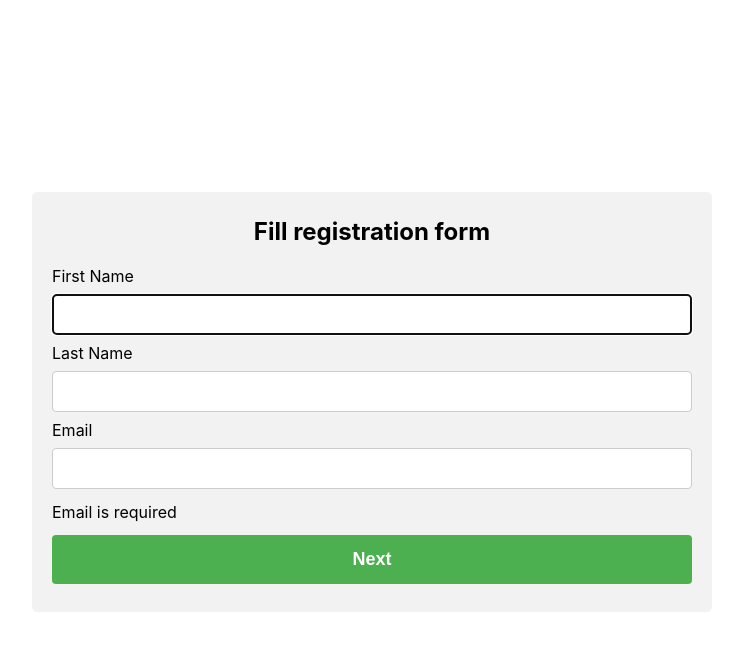
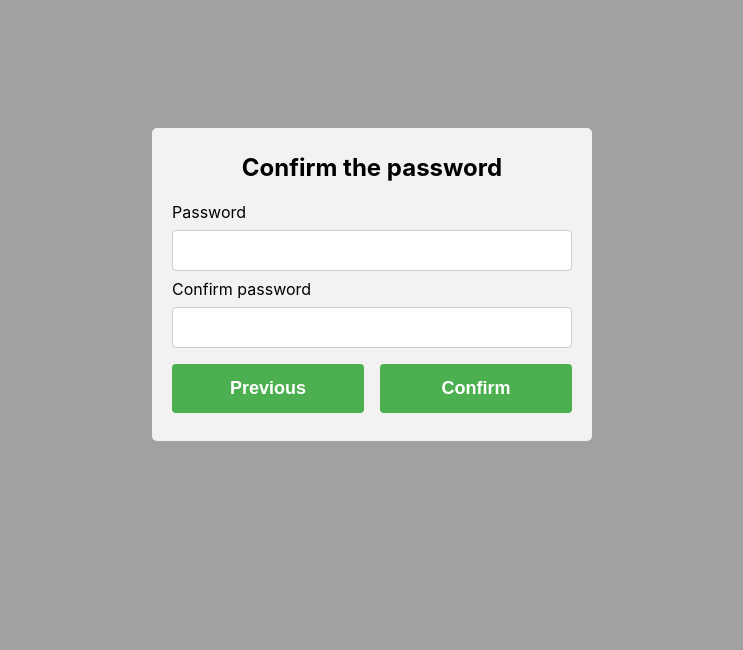
Before and after one commit to maksymovych/react-hw, a React (Create React App) app: page / in a window 1280 px wide. Both pictures are taken after a click on the input "Next". Shown: the top 650 px of the page, without its empty margins (268-1011 px from the left). Built offline with nearby package versions, Linux system fonts and the light colour scheme.

Commit message:
chose photo from pic

```diff
--- a/src/components/forms/Forms.css
+++ b/src/components/forms/Forms.css
@@ -1,6 +1,7 @@
 .formWrapper {
   width: 50%;
-  margin: 15% auto;
+  max-width: 400px;
+  margin: 10% auto;
   background-color: lightblue;
   display: flex;
   flex-direction: column;
@@ -10,9 +11,9 @@
   padding: 20px;
 }
 
-.worningInput {
-  border: 2px solid red;
-  border-radius: 4px;
+.warning {
+  Color: red;
+ margin: 0;
 }
 
 input {
@@ -23,6 +24,7 @@ input {
   display: inline-block;
   border: 1px solid #ccc;
   border-radius: 4px;
+  outline: none;
 }
 
 .buttonWrapper {
@@ -40,3 +42,7 @@ p{
   margin-top: 5px;
   margin-bottom: 5px;
 }
+
+body{
+  background-color: rgba(128, 128, 128, 0.739);
+}
--- a/src/components/forms/firstForm/FirstForm.jsx
+++ b/src/components/forms/firstForm/FirstForm.jsx
@@ -8,16 +8,16 @@ import { changeForm, submitForm } from "../../../actions/actions";
 
 const schema = yup
   .object({
-    name: yup.string().max(30).min(2),
-    lastName: yup.string().max(30).min(2),
-    email: yup.string().email().required(),
+    name: yup
+      .string()
+      .max(30)
+      .min(2)
+      .matches(/^[A-Za-z]+$/i, "Must contain only letters")
+      .required("Name is requared"),
+    lastName: yup.string().max(30).min(2).required("Last Name is requared"),
+    email: yup.string().email().required("Fill email address"),
   })
-  .required();
-
-const validation = {
-  required: true,
-  pattern: /^[A-Za-z]+$/i,
-};
+  .required("All fields must be filled");
 
 const FirstForm = () => {
   const [state, dispatch] = useFormStore();
@@ -40,29 +40,26 @@ const FirstForm = () => {
     <form className="formWrapper" onSubmit={handleSubmit(onSubmit)}>
       <h2>Fill registration form</h2>
       <label htmlFor="name">First Name</label>
+      {!!errors?.name && <p className="warning">{errors?.name?.message}</p>}
+      <input {...register("name")} type="text" id="name" defaultValue={name} />
+      <label htmlFor="lestName">Last Name</label>
+      {!!errors?.lastName && (
+        <p className="warning">{errors?.lastName?.message}</p>
+      )}
       <input
-        {...register("name", validation)}
-        type="text"
-        id="name"
-        defaultValue={name}
-      />
-      <label htmlFor="lestName">Last Name</label>
-      <input
-        {...register("lastName", validation)}
+        {...register("lastName")}
         type="text"
         id="lastName"
         defaultValue={lastName}
       />
-      {errors.name?.type === "required" && <p>{"First name is required"}</p>}
-
       <label htmlFor="email">Email</label>
+      {!!errors?.email && <p className="warning">{errors?.email?.message}</p>}
       <input
         {...register("email")}
         type="email"
         id="email"
         defaultValue={email}
       />
-      {errors.email?.type === "required" && <p>{"Email is required"}</p>}
       <div className="buttonWrapper">
         <InputButton type="submit" value="Next" />
       </div>
--- a/src/components/forms/fourthForm/FourthForm.jsx
+++ b/src/components/forms/fourthForm/FourthForm.jsx
@@ -8,58 +8,62 @@ import { changeForm, submitForm } from "../../../actions/actions";
 
 const schema = yup
   .object({
-    password: yup.string().max(30).min(4).required(),
+    password: yup
+      .string()
+      .max(30)
+      .min(4)
+      .required("The password is required field"),
   })
   .required();
 
 const FourthForm = () => {
   const [state, dispatch] = useFormStore();
   const fields = useMemo(() => state.fourthForm, [state]);
-  const { password, confirmPassword } = fields;
 
   const {
     register,
     handleSubmit,
+    watch,
     formState: { errors },
   } = useForm({
     resolver: yupResolver(schema),
   });
 
   const onSubmit = (data) => {
-    console.log(4, data);
+    if (data.password !== data.confirmpassword)
+      return alert("Password mismatch, try again");
     dispatch(submitForm("fourthForm", data));
     dispatch(changeForm(1));
   };
 
-  function previousForm(e) {
-    console.log(e, "previousForm");
-  }
-
-  function nextForm(e) {
-    console.log(e, "next");
+  function previousForm() {
+    dispatch(submitForm("fourthForm", watch()));
+    dispatch(changeForm(-1));
   }
 
   return (
     <form className="formWrapper" onSubmit={handleSubmit(onSubmit)}>
       <h2>Confirm the password</h2>
       <label htmlFor="password">Password</label>
+      {!!errors?.password && (
+        <p className="warning">{errors.password.message}</p>
+      )}
       <input
         {...register("password")}
         type="password"
         id="password"
-        defaultValue={password}
+        defaultValue={fields.password}
       />
-      {errors.password?.type === "required" && <p>{"password is required"}</p>}
       <label htmlFor="confirmpassword">Confirm password</label>
       <input
         {...register("confirmpassword")}
         type="password"
         id="confirmpassword"
-        defaultValue={confirmPassword}
+        defaultValue={fields.password}
       />
       <div className="buttonWrapper">
-        <InputButton onClick={previousForm} type="submit" value="Previous" />
-        <InputButton onClick={nextForm} type="submit" value="Confirm" />
+        <InputButton onClick={previousForm} type="button" value="Previous" />
+        <InputButton type="submit" value="Confirm" />
       </div>
     </form>
   );
--- a/src/components/forms/secondForm/SecondForm.jsx
+++ b/src/components/forms/secondForm/SecondForm.jsx
@@ -1,4 +1,4 @@
-import React from "react";
+import React, { useMemo } from "react";
 import { useFormStore } from "../../../context/Context";
 import { yupResolver } from "@hookform/resolvers/yup";
 import * as yup from "yup";
@@ -10,21 +10,18 @@ const schema = yup
   .object({
     city: yup.string().max(30).min(3).required(),
     street: yup.string().max(30).min(3),
-    house: yup.string(),
+    house: yup.string().max(5).required("House is required"),
   })
   .required();
 
-const validation = {
-  required: true,
-  pattern: /^[A-Za-z]+$/i,
-};
-
 const SecondForm = () => {
   const [state, dispatch] = useFormStore();
-  console.log(state);
+  const fields = useMemo(() => state.secondForm, [state]);
+  const { city, street, house } = fields;
   const {
     register,
     handleSubmit,
+    watch,
     formState: { errors },
   } = useForm({
     resolver: yupResolver(schema),
@@ -35,33 +32,42 @@ const SecondForm = () => {
     dispatch(changeForm(1));
   };
 
-  const previousForm = () => {
-    console.log("qw");
+  function backToForm() {
+    dispatch(submitForm("secondForm", watch()));
     dispatch(changeForm(-1));
-  };
-  const nextForm = () => {
-    dispatch(changeForm(1));
-  };
+  }
 
   return (
     <form className="formWrapper" onSubmit={handleSubmit(onSubmit)}>
       <h2>Fill the address fields</h2>
       <label htmlFor="city">City</label>
-      <input {...register("city", validation)} type="address" id="city" />
-      {errors.city?.type === "required" && <p>{"City is required"}</p>}
+      {!!errors.city && <p className="warning">{"City is required"}</p>}
+      <input
+        {...register("city")}
+        type="address"
+        id="city"
+        defaultValue={city}
+      />
       <label htmlFor="street">Street</label>
-      <input {...register("street", validation)} type="address" id="street" />
+      {!!errors?.street && <p className="warning">{errors?.street?.message}</p>}
+      <input
+        {...register("street")}
+        type="address"
+        id="street"
+        defaultValue={street}
+      />
 
       <label htmlFor="house">House</label>
-      <input {...register("house")} type="address" id="house" />
-      {errors.email?.type === "required" && <p>{"Email is required"}</p>}
+      {!!errors?.house && <p className="warning">{errors?.house?.message}</p>}
+      <input
+        {...register("house")}
+        type="address"
+        id="house"
+        defaultValue={house}
+      />
       <div className="buttonWrapper">
-        <InputButton
-          onClick={() => previousForm}
-          type="submit"
-          value="Previous"
-        />
-        <InputButton onClick={() => nextForm} type="submit" value="Next" />
+        <InputButton type="button" value="Previous" onClick={backToForm} />
+        <InputButton type="submit" value="Next" />
       </div>
     </form>
   );
--- /dev/null
+++ b/src/components/forms/thirdForm/ImgButton/ImgButton.css
@@ -0,0 +1,12 @@
+.imgButton{
+	border: none;
+	width: calc(100%/2);
+	outline: none;
+	cursor: pointer;
+	border: 3px solid #F2F2F2;
+}
+
+.imgButton:hover{
+	border: 2px solid #4caf4fad;
+	border-radius: 5px;
+}
--- /dev/null
+++ b/src/components/forms/thirdForm/ImgButton/ImgButton.jsx
@@ -0,0 +1,15 @@
+import React from "react";
+import "./ImgButton.css";
+
+const ImgButton = ({ src, alt, ...props }) => {
+  const styleButton = {
+    width: "100%",
+  };
+  return (
+    <button className="imgButton" to="" {...props}>
+      <img style={styleButton} src={src} alt={alt} />
+    </button>
+  );
+};
+
+export default ImgButton;
--- a/src/components/forms/thirdForm/ThirdForm.jsx
+++ b/src/components/forms/thirdForm/ThirdForm.jsx
@@ -2,24 +2,38 @@ import React from "react";
 import { useForm } from "react-hook-form";
 import { changeForm, submitForm } from "../../../actions/actions";
 import { useFormStore } from "../../../context/Context";
+import { imgLinks } from "../../../imgLinks/imgLinks";
 import InputButton from "../../ui/button/InputButton";
+import ImgButton from "./ImgButton/ImgButton";
 
 const ThirdForm = () => {
   const [, dispatch] = useFormStore();
+
+  const images = imgLinks.map((link) => (
+    <ImgButton
+      onClick={choosePhoto}
+      src={link.src}
+      alt={link.title}
+      key={link.title}
+      type="button"
+    />
+  ));
+
+  function choosePhoto(e) {
+    const chosenPhoto = e.target.src;
+    dispatch(submitForm("thirdForm", chosenPhoto));
+  }
+
   function upload(e) {
     console.log(e, "upload");
   }
 
-  function previousForm(e) {
-    console.log(e, "previousForm");
-  }
-
-  function nextForm(e) {
-    console.log(e, "next");
+  function previousForm() {
+    dispatch(changeForm(-1));
   }
 
   const onSubmit = (data) => {
-    dispatch(submitForm("thirddForm", data));
+    console.log(data);
     dispatch(changeForm(1));
   };
 
@@ -29,17 +43,22 @@ const ThirdForm = () => {
     <form className="formWrapper" onSubmit={handleSubmit(onSubmit)}>
       <h2>Upload the photo</h2>
       <div className="buttonWrapper">
-        <InputButton onClick={upload} value="Upload Photo" readOnly />
+        <InputButton
+          onClick={upload}
+          type="button"
+          value="Upload Photo"
+          readOnly
+        />
       </div>
-      <div>Some avatars</div>
+      <div>{images}</div>
       <div className="buttonWrapper">
         <InputButton
           onClick={previousForm}
-          type="submit"
+          type="button"
           value="Previous"
           readOnly
         />
-        <InputButton onClick={nextForm} type="submit" value="Next" readOnly />
+        <InputButton type="submit" value="Next" readOnly />
       </div>
     </form>
   );
--- /dev/null
+++ b/src/imgLinks/imgLinks.js
@@ -0,0 +1,18 @@
+export const imgLinks = [
+  {
+    title: "bearMan",
+    src: "https://image.freepik.com/free-vector/bearded-man-avatar-man-vector-portrait_9385-36.jpg",
+  },
+  {
+    title: "frightMan",
+    src: "https://www.signivis.com/img/custom/avatars/member-avatar-01.png",
+  },
+  {
+    title: "junior",
+    src: "https://w7.pngwing.com/pngs/980/886/png-transparent-male-portrait-avatar-computer-icons-icon-design-avatar-flat-face-icon-people-head-cartoon.png",
+  },
+  {
+    title: "girl",
+    src: "http://www.tms-ca.com/images/team/team_w.png",
+  },
+];
--- a/src/reducer/reducer.js
+++ b/src/reducer/reducer.js
@@ -1,10 +1,10 @@
 import { CHANGE_FORM, GET_USER_DATA, SUBMIT_FORM } from "../actions/actions";
 
 export const initialState = {
-  step: 1,
+  step: 3,
   firstForm: {},
   secondForm: {},
-  thirdForm: {},
+  thirdForm: "",
   fourthForm: {},
   result: [],
 };
```
Also changed, not shown: src/avaLinks/avaLinks.js (deleted, +0 -8 lines), src/components/forms/result/Result.jsx (+11 -10 lines).
